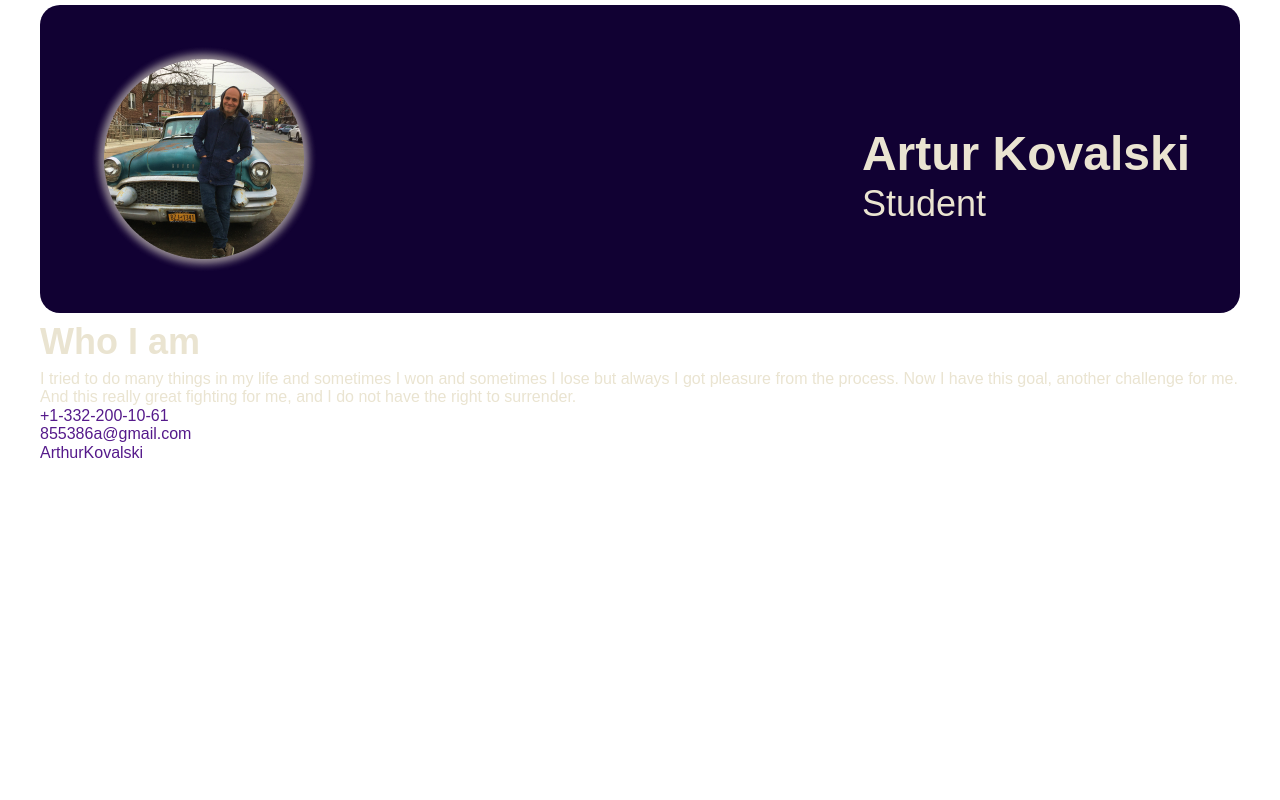
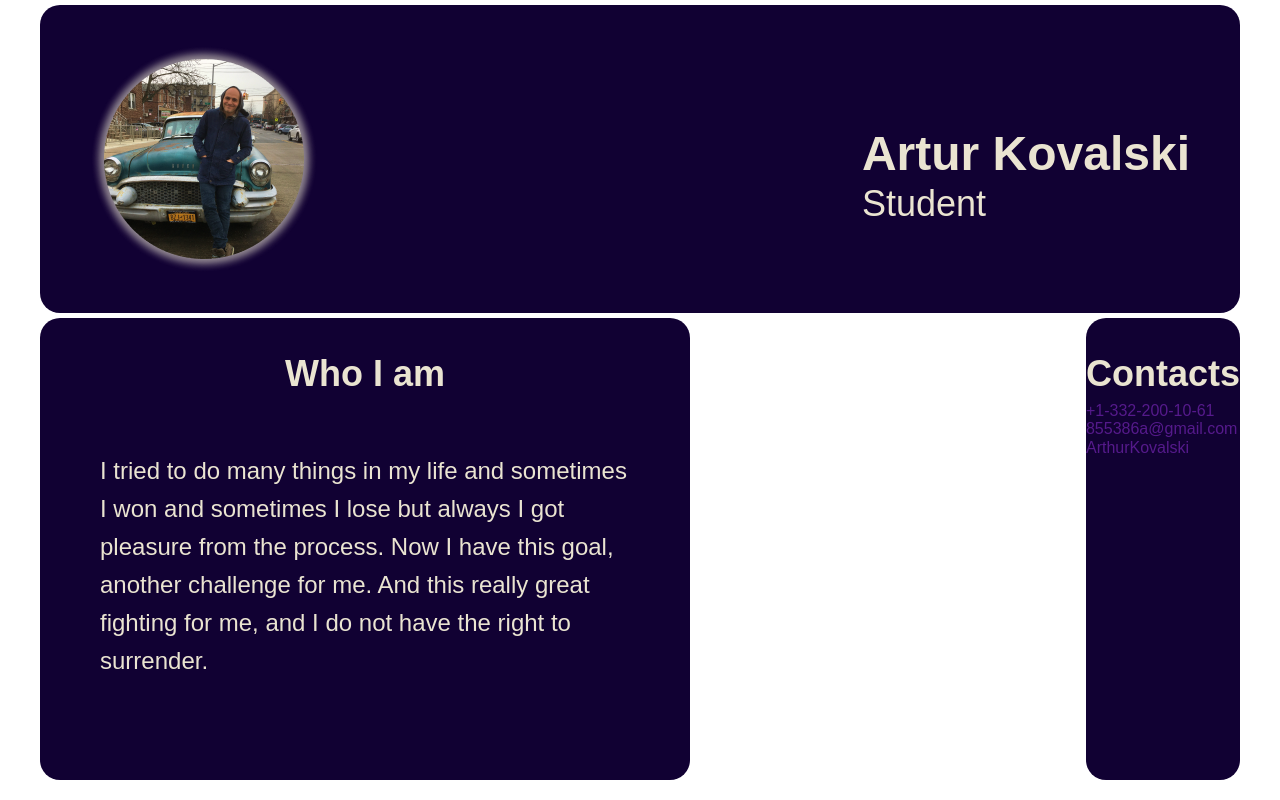
Before and after one commit to ArthurKovalski/rsschool-cv, a plain HTML site: page index.html in a window 1280 px wide. Drawn offline with Linux system fonts and the light colour scheme; a web font is replaced by a local one.

Commit message:
feat:add content in section descr

```diff
--- a/css/style.css
+++ b/css/style.css
@@ -21,9 +21,17 @@ a{
     margin: 0 auto;
 }
 
+.block{
+    background-color:#110133 ;
+    border-radius: 20px;
+    margin-top: 5px;
+}
+
 .title{
     font-size: 36px;
     line-height: 57px;
+    margin-top: 27px;
+    text-align: center;
 }
 
 
@@ -54,3 +62,30 @@ a{
 
 
 /*header end*/
+
+
+/*section desc start*/
+.descr__content{
+    display: flex;
+    justify-content: space-between;
+}
+
+.descr__content-text{
+padding: 0 60px;
+}
+
+.descr p{
+    max-width: 530px;
+    margin-top: 50px;
+    font-size: 24px;
+    line-height: 38px;
+    margin-bottom: 100px;
+}
+
+
+
+
+
+
+
+/*section desc end*/
--- a/index.html
+++ b/index.html
@@ -32,11 +32,12 @@
     <section class="descr">
         <div class="container">
 <div class="descr__content">
-    <div class="descr__content-text">
+    <div class="descr__content-text block">
         <h2 class="title">Who I am</h2>
         <p>I tried to do many things in my life and sometimes I won and sometimes I lose but always I got pleasure from the process. Now I have this goal, another challenge for me. And this really great fighting for me, and I do not have the right to surrender.</p>
     </div>
-    <div class="descr__content-contacts">
+    <div class="descr__content-contacts block">
+        <h2 class="title">Contacts</h2>
         <ul>
             <li><a href="">+1-332-200-10-61</a></li>
             <li><a href="">855386a@gmail.com</a></li>
```
